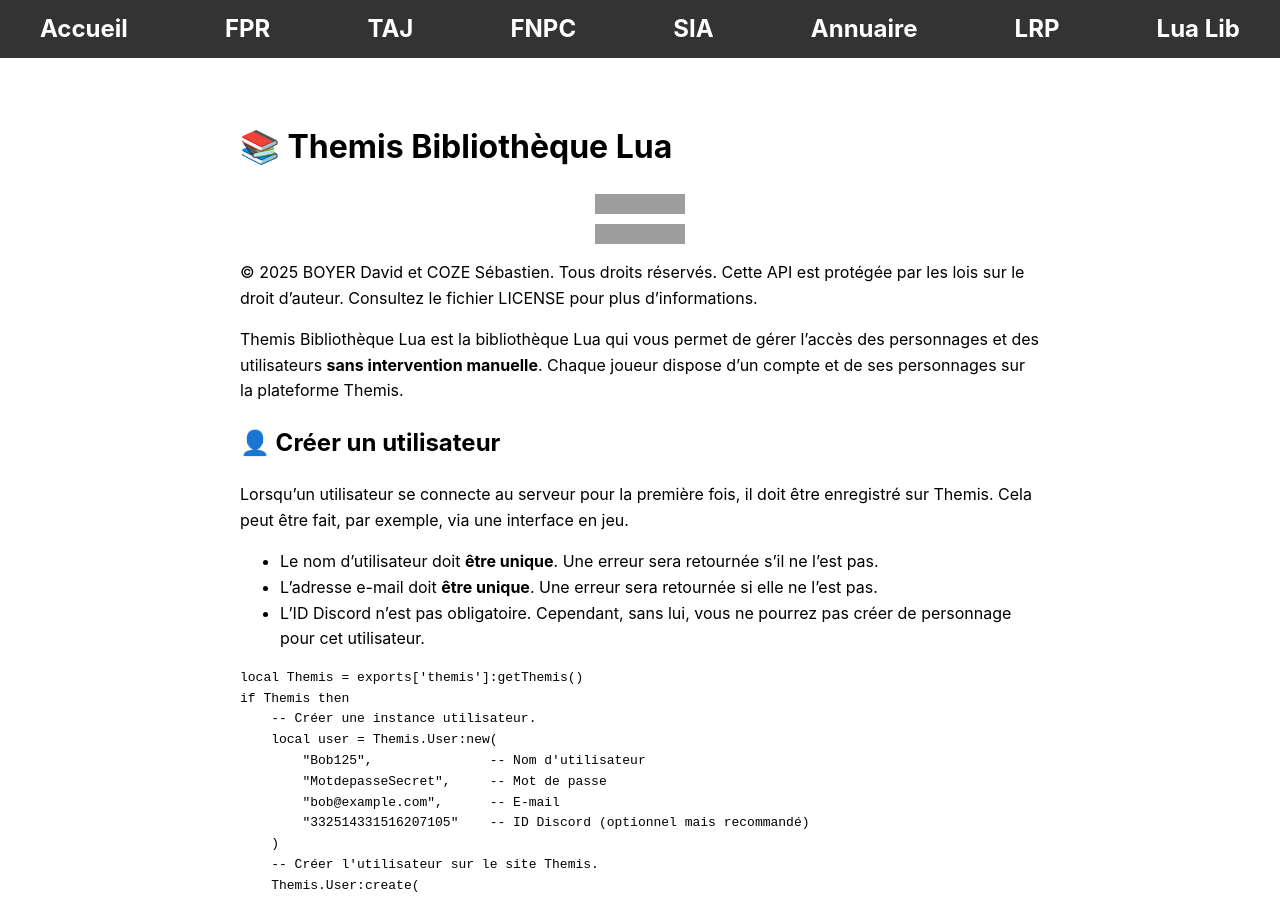
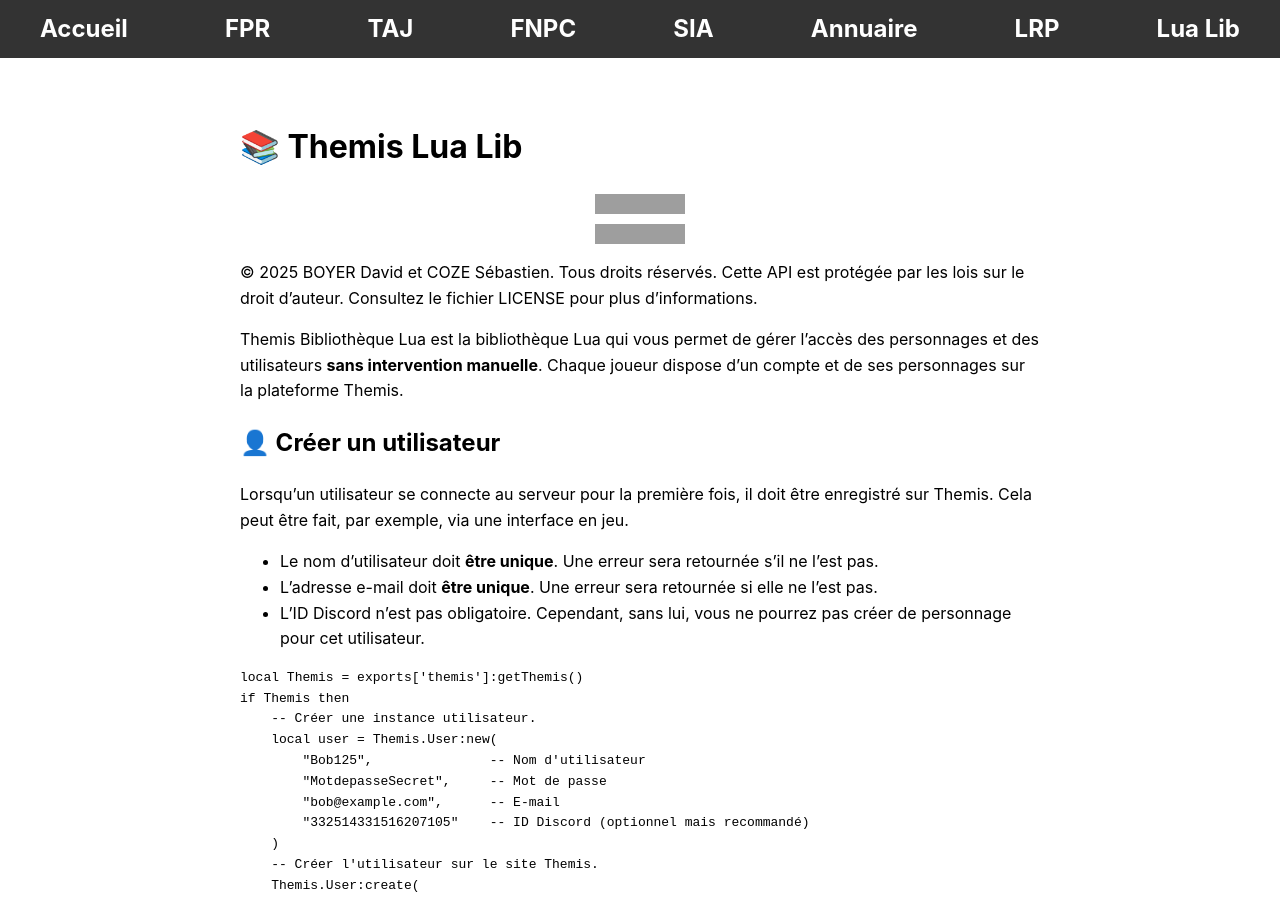
Before and after one commit to ThemisNU/themis-presentation, a Jekyll site: the page built from lua-lib.md, in a window 1280 px wide and 900 px high. Built offline with Jekyll 4.4.1, drawn with Linux system fonts in a browser that asks for light colours; grey boxes are pictures that could not be loaded.

Commit message:
Update lua-lib.md

```diff
--- a/lua-lib.md
+++ b/lua-lib.md
@@ -3,7 +3,7 @@ layout: default
 title: Lua Lib | Themis
 ---
 
-# 📚 Themis Bibliothèque Lua
+# 📚 Themis Lua Lib
 
 ![Version](https://img.shields.io/badge/Version-0.1.0--beta.1-blue.svg)
 ![Lua](https://img.shields.io/badge/Lua-5.4%2B-blue.svg)
```
